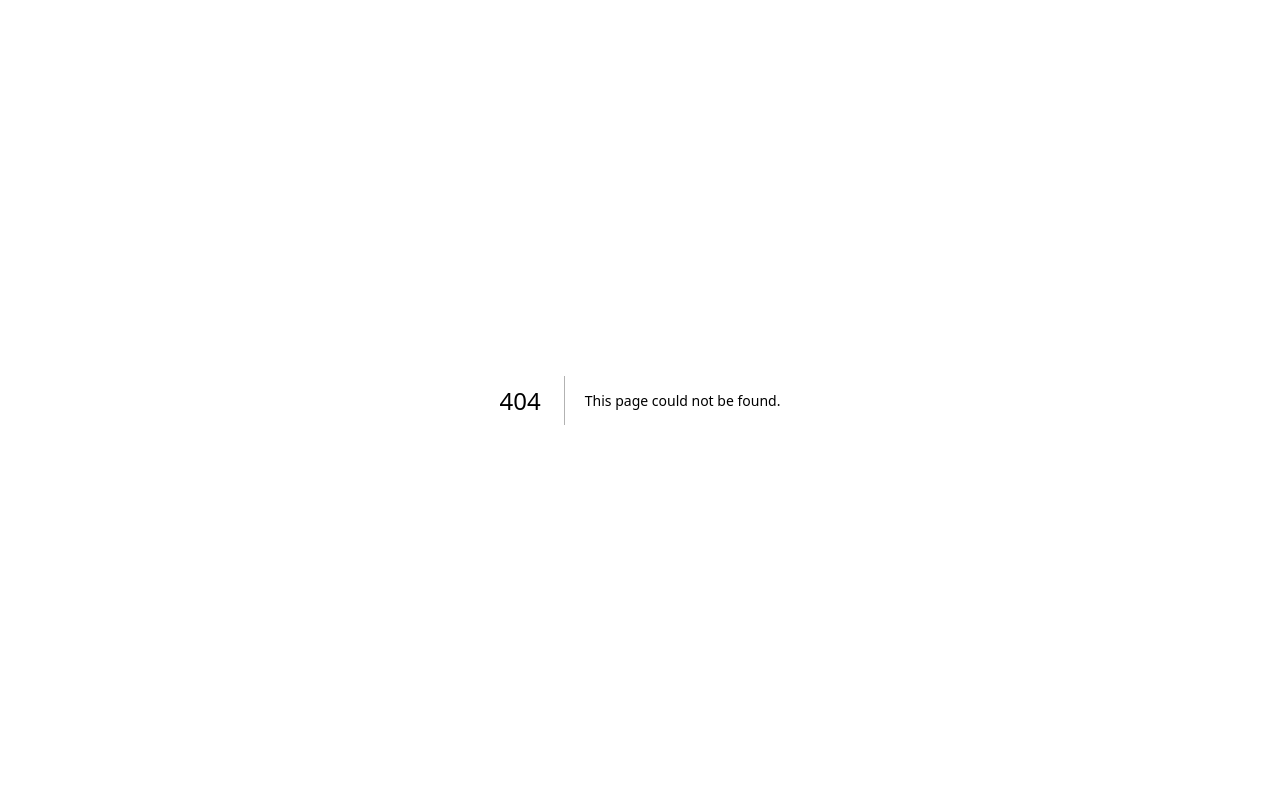
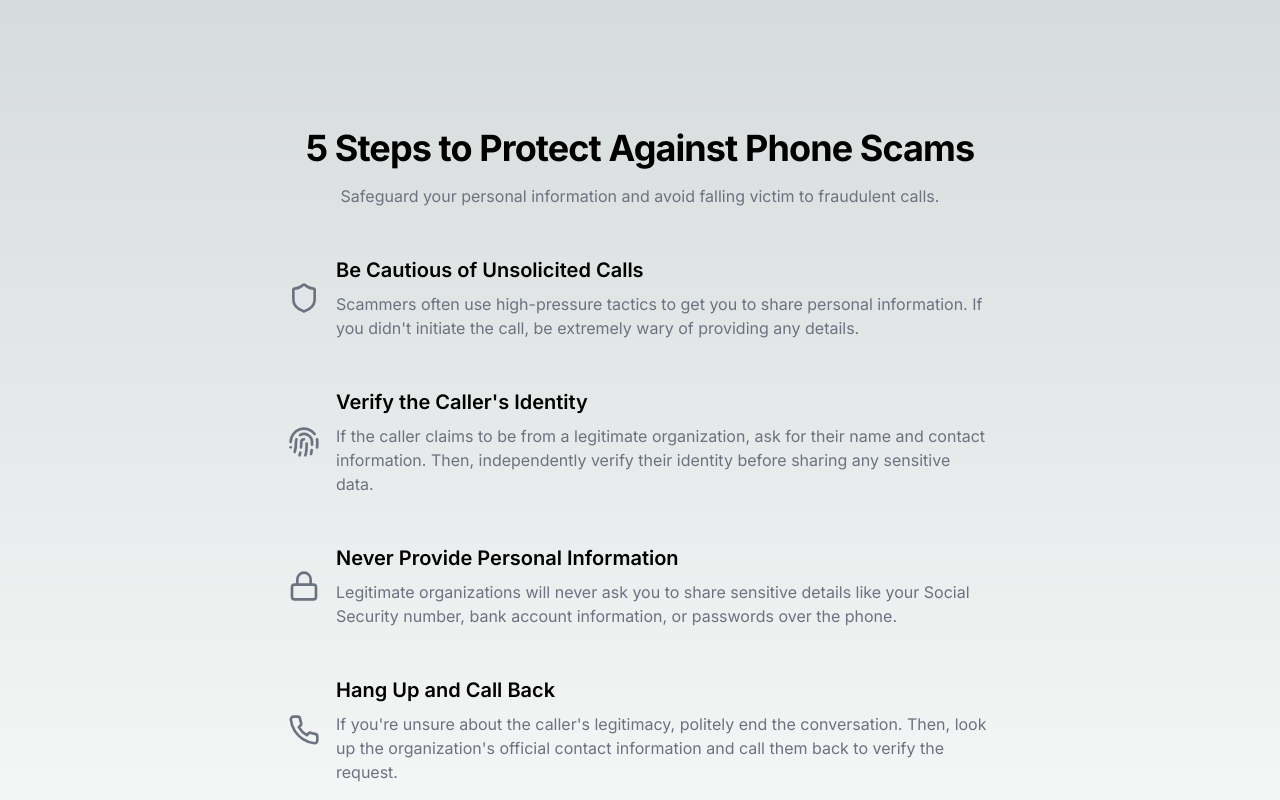
Before and after one commit to xih/grandma-conversations, a Next.js app: page /tips in a window 1280 px wide. Before the commit this address had no page. Shown: the top 800 px of the page. Built offline with nearby package versions, Linux system fonts and the light colour scheme.

Commit message:
add tips routing

```diff
--- /dev/null
+++ b/src/app/tips/page.tsx
@@ -0,0 +1,6 @@
+import { Tips } from "@/components/Tips";
+import React from "react";
+
+export default function TipsPage() {
+  return <Tips />;
+}
```
